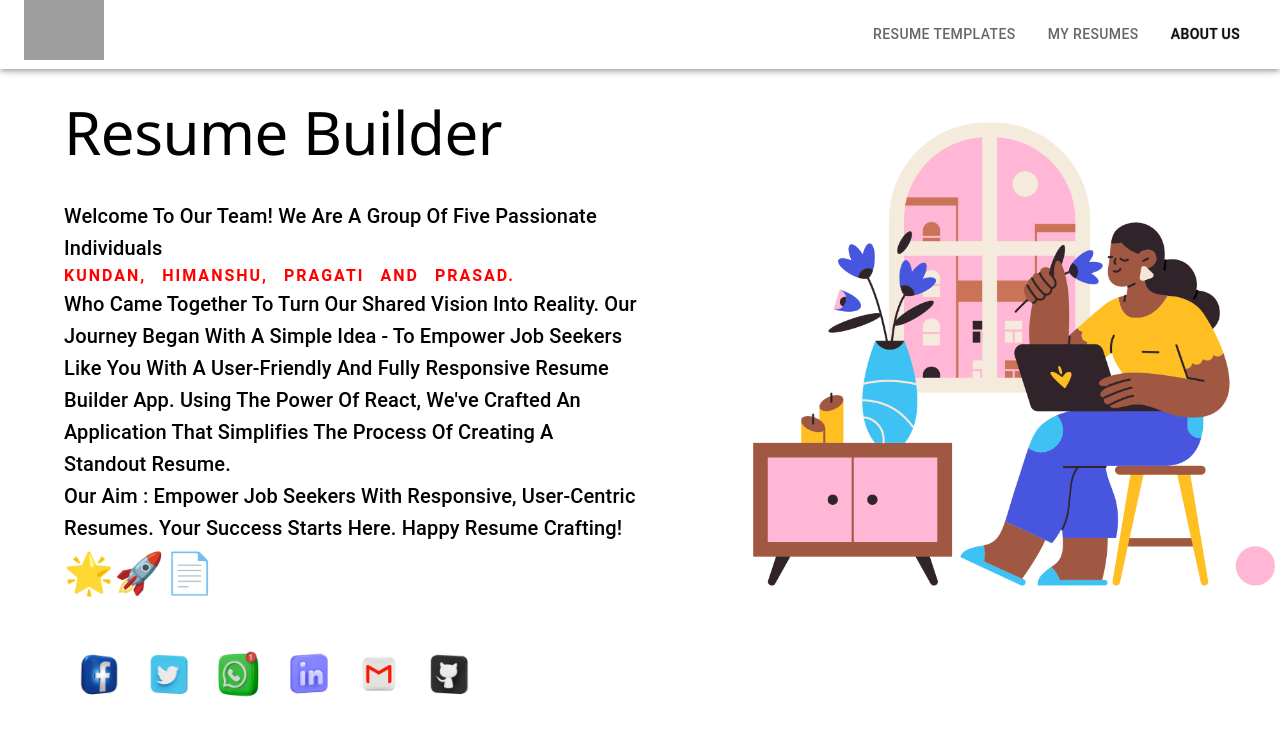
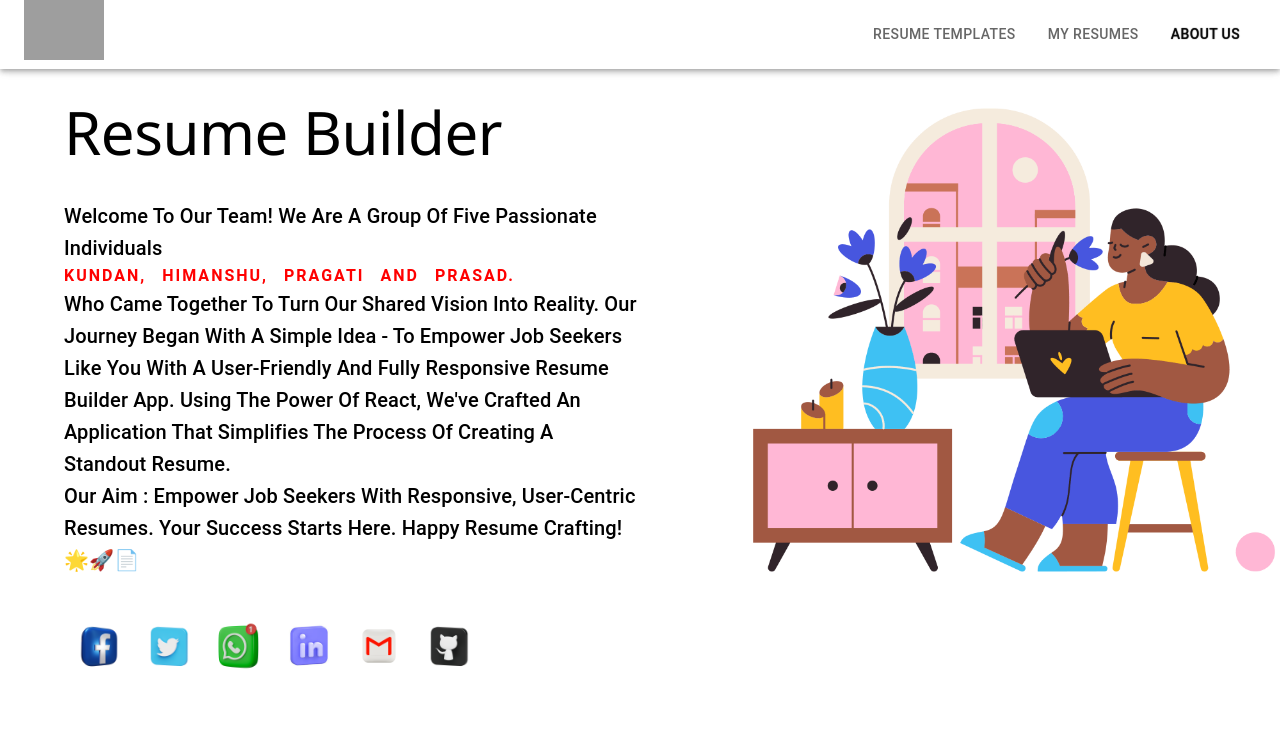
Before and after one commit to himanshusinghsamant/react-resume-builder-project, a React (Create React App) app: page /about-us in a window 1280 px wide. Shown: the top 736 px of the page. Built offline with nearby package versions, Linux system fonts and the light colour scheme; grey boxes are pictures that could not be loaded.

Commit message:
Accepting Changes

```diff
--- a/src/components/pages/AboutUs.js
+++ b/src/components/pages/AboutUs.js
@@ -56,7 +56,7 @@ const AboutUs = () => {
 							simplifies the process of creating a standout resume.
 							<br />
 							Our aim : Empower job seekers with responsive, user-centric
-							resumes. Your success starts here. Happy resume crafting! <Typography sx={{fontSize:"40px"}}>🌟🚀📄</Typography>
+							resumes. Your success starts here. Happy resume crafting!🌟🚀📄
 						</Typography>
 					</Grid>
 					<Grid
```
